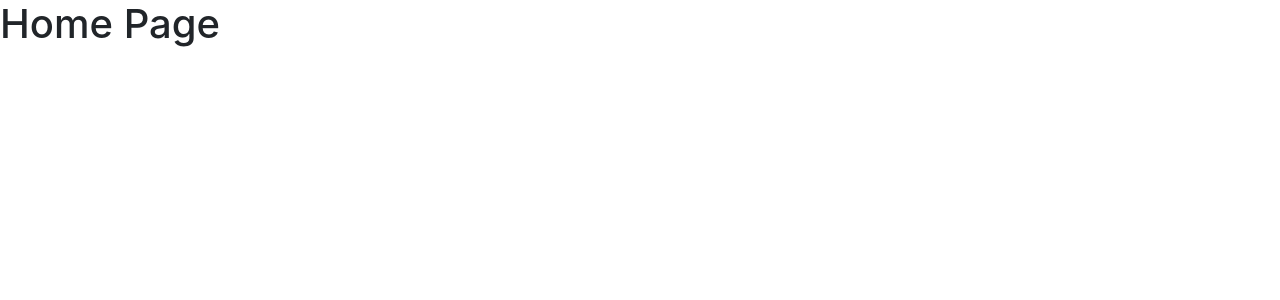
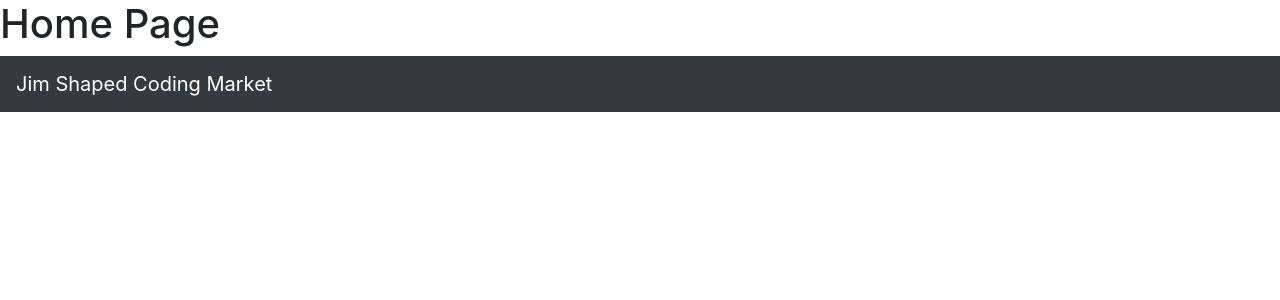
Before and after one commit to markpackham/FlaskLearn2023, a Flask app: page / in a window 1280 px wide. Shown: the top 300 px of the page. Run offline with Flask 2, Linux system fonts and the light colour scheme.

Commit message:
add navbar taken from jimdevops19 codesnippets
https://github.com/jimdevops19/codesnippets/tree/main/Flask%20Full%20Series/02%20-%20Styling%20and%20Templates

```diff
--- a/templates/home.html
+++ b/templates/home.html
@@ -6,18 +6,30 @@
     <meta name="viewport" content="width=device-width, initial-scale=1, shrink-to-fit=no">
 
     <!-- Bootstrap CSS -->
-    <link rel="stylesheet" href="https://cdn.jsdelivr.net/npm/bootstrap@4.5.3/dist/css/bootstrap.min.css" integrity="sha384-TX8t27EcRE3e/ihU7zmQxVncDAy5uIKz4rEkgIXeMed4M0jlfIDPvg6uqKI2xXr2" crossorigin="anonymous">
+    <link rel="stylesheet" href="https://cdn.jsdelivr.net/npm/bootstrap@4.5.3/dist/css/bootstrap.min.css"
+          integrity="sha384-TX8t27EcRE3e/ihU7zmQxVncDAy5uIKz4rEkgIXeMed4M0jlfIDPvg6uqKI2xXr2" crossorigin="anonymous">
 
     <title>Hello, world!</title>
 </head>
 <body>
 <h1>Home Page</h1>
 
-    <!-- Optional JavaScript; choose one of the two! -->
+<nav class="navbar navbar-expand-md navbar-dark bg-dark">
+    <a class="navbar-brand" href="#">Jim Shaped Coding Market</a>
+    <button class="navbar-toggler" type="button" data-toggle="collapse" data-target="#navbarNav">
+        <span class="navbar-toggler-icon"></span>
+    </button>
+    <div class="collapse navbar-collapse" id="navbarNav">
+    </div>
+</nav>
 
 <!-- Option 1: jQuery and Bootstrap Bundle (includes Popper) -->
-    <script src="https://code.jquery.com/jquery-3.5.1.slim.min.js" integrity="sha384-DfXdz2htPH0lsSSs5nCTpuj/zy4C+OGpamoFVy38MVBnE+IbbVYUew+OrCXaRkfj" crossorigin="anonymous"></script>
-    <script src="https://cdn.jsdelivr.net/npm/bootstrap@4.5.3/dist/js/bootstrap.bundle.min.js" integrity="sha384-ho+j7jyWK8fNQe+A12Hb8AhRq26LrZ/JpcUGGOn+Y7RsweNrtN/tE3MoK7ZeZDyx" crossorigin="anonymous"></script>
+<script src="https://code.jquery.com/jquery-3.5.1.slim.min.js"
+        integrity="sha384-DfXdz2htPH0lsSSs5nCTpuj/zy4C+OGpamoFVy38MVBnE+IbbVYUew+OrCXaRkfj"
+        crossorigin="anonymous"></script>
+<script src="https://cdn.jsdelivr.net/npm/bootstrap@4.5.3/dist/js/bootstrap.bundle.min.js"
+        integrity="sha384-ho+j7jyWK8fNQe+A12Hb8AhRq26LrZ/JpcUGGOn+Y7RsweNrtN/tE3MoK7ZeZDyx"
+        crossorigin="anonymous"></script>
 
 <!-- Option 2: jQuery, Popper.js, and Bootstrap JS
 <script src="https://code.jquery.com/jquery-3.5.1.slim.min.js" integrity="sha384-DfXdz2htPH0lsSSs5nCTpuj/zy4C+OGpamoFVy38MVBnE+IbbVYUew+OrCXaRkfj" crossorigin="anonymous"></script>
```
Lines whose indentation alone changed are shown as unchanged.
